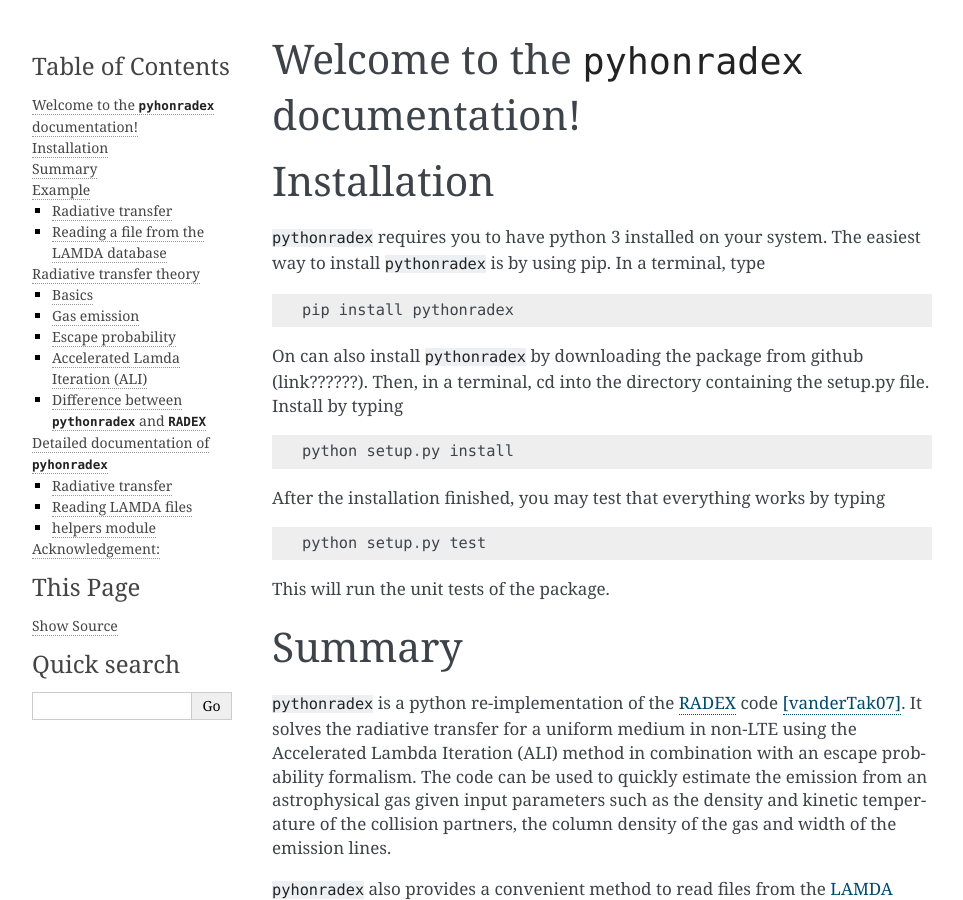
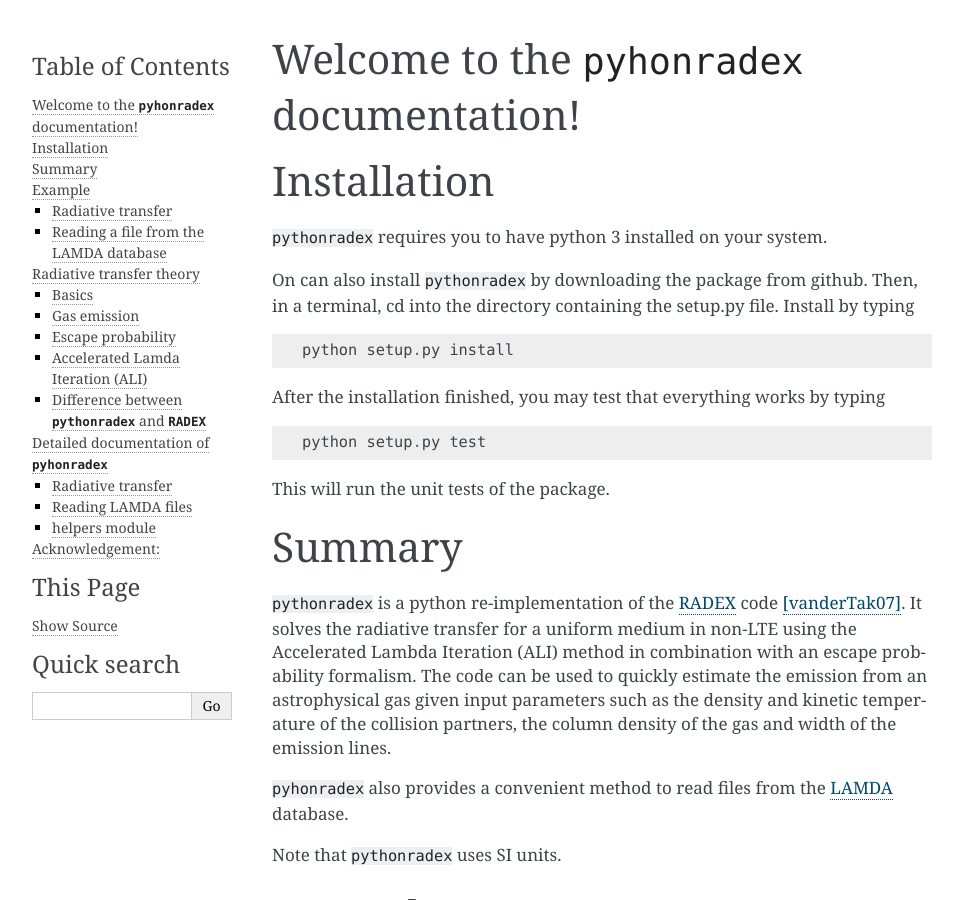
Before and after one commit to gica3618/pythonradex, a Sphinx documentation site: the page built from docs/index.rst, in a window 1280 px wide and 900 px high. Shown: the whole window, without its empty margins (148-1111 px from the left). Built offline with Sphinx 7.4.7, drawn with Linux system fonts in a browser that asks for light colours.

Commit message:
Update index.rst

```diff
--- a/docs/index.rst
+++ b/docs/index.rst
@@ -13,13 +13,9 @@ Welcome to the ``pyhonradex`` documentation!
 
 Installation
 ================
-``pythonradex`` requires you to have python 3 installed on your system. The easiest way to install ``pythonradex`` is by using pip. In a terminal, type
+``pythonradex`` requires you to have python 3 installed on your system.
 
-.. code::
-
-    pip install pythonradex
-
-On can also install ``pythonradex`` by downloading the package from github (link??????). Then, in a terminal, cd into the directory containing the setup.py file. Install by typing
+On can also install ``pythonradex`` by downloading the package from github. Then, in a terminal, cd into the directory containing the setup.py file. Install by typing
 
 .. code::
 
```
